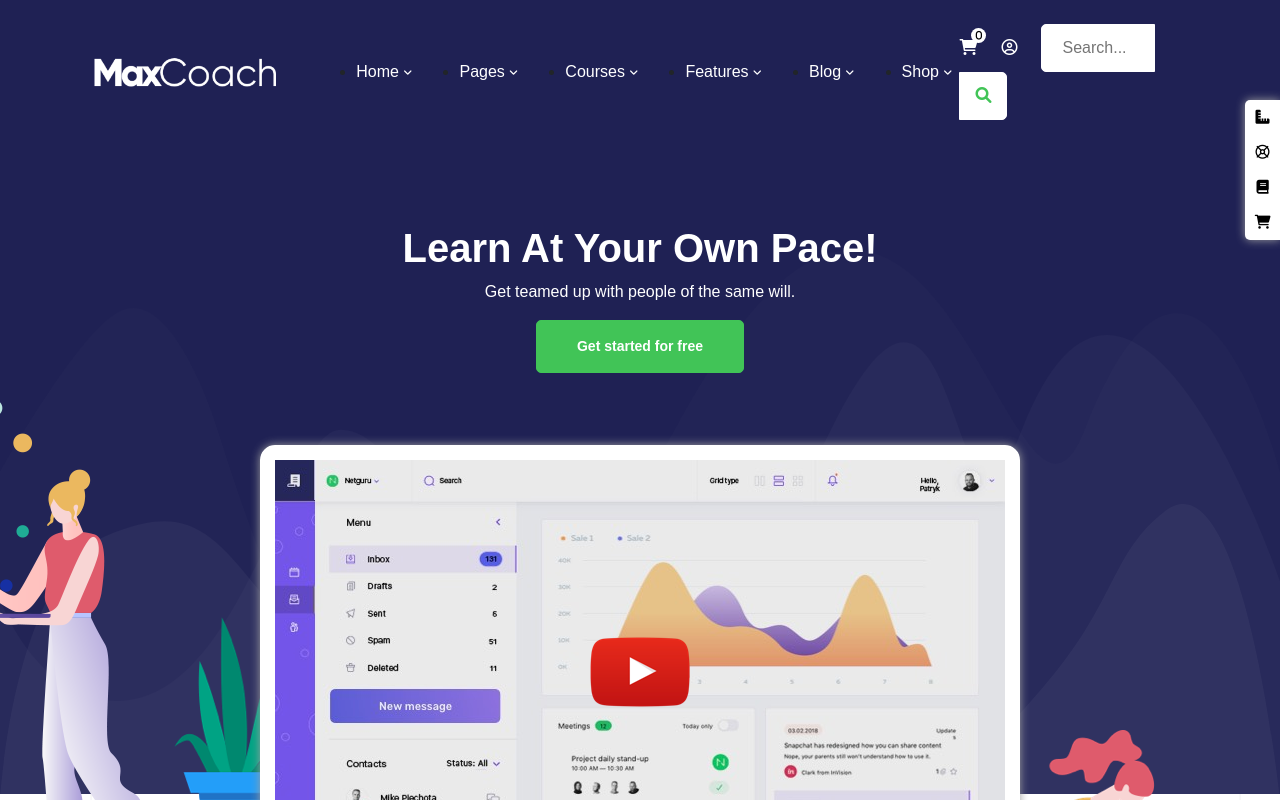
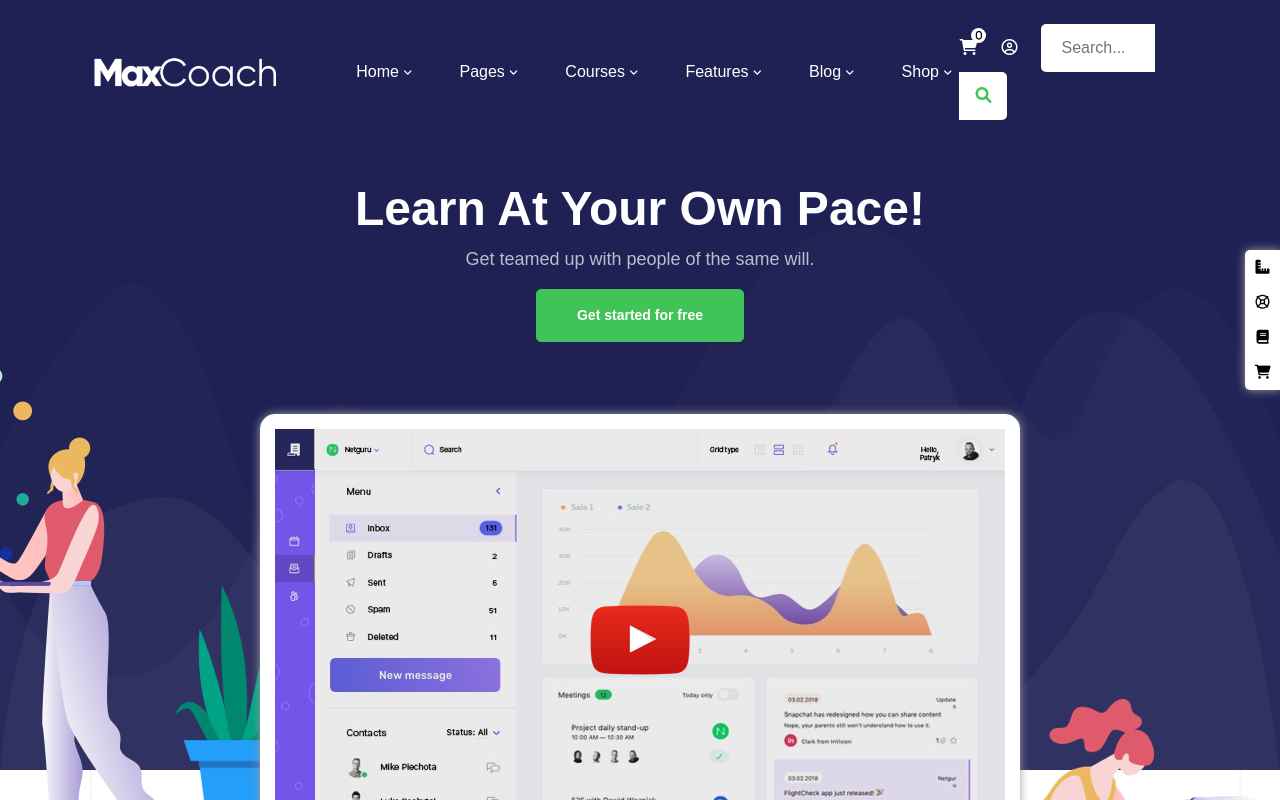
Before and after one commit to xXSamXx00/proj-html-vuejs, a Vue app: page / in a window 1280 px wide. Shown: the top 800 px of the page. Built offline with nearby package versions, Linux system fonts and the light colour scheme.

Commit message:
Add effect header with scrool

```diff
--- a/src/components/SiteHeader.vue
+++ b/src/components/SiteHeader.vue
@@ -1,8 +1,9 @@
 <template>
-    <header>
+    <header :class="{change_color: scrollPosition > 600}">
         <div class="container p-4">
             <div class="logo">
-                <a href="#"><img height="30" src="../assets/images/light-logo.png" alt="Logo"></a>
+                <a href="#" v-show="scrollPosition <= 600"><img height="30" src="../assets/images/light-logo.png" alt="Logo"></a>
+                <a href="#" v-show="scrollPosition > 600"><img height="30" src="../assets/images/dark-logo.png" alt="Logo"></a>
             </div>
             <nav class="d-flex align-items-center">
                 <ul class="d-flex">
@@ -30,13 +31,54 @@ export default {
     name: 'SiteHeader',
     props: {
         menu: Array
+    },
+    data() {
+        return {
+            scrollPosition: null
+        }
+    },
+    methods: {
+        uptadeScroll() {
+            this.scrollPosition = window.scrollY
+        }
+    },
+    mounted() {
+        window.addEventListener("scroll", this.uptadeScroll)
     }
 }
 </script>
 
 <style lang="scss">
+.change_color {
+    background-color: white;
+    box-shadow: 0px 0px 10px #a0a0a0;
+    .zero {
+        color: white !important;
+        background-color: black !important;
+    }
+    a {
+        color: #212529;
+        &:hover {
+            color: #41c457;
+        }
+    }
+    input {
+        background-color: #f5f5f5 !important;
+    }
+    button {
+        background-color: #f5f5f5 !important;
+        &:hover {
+            background-color: #41c457 !important;
+            color: white;
+        }
+    }
+}
 header {
     background-color: #1F2154;
+    position: fixed;
+    width: 100%;
+    transition: 1s;
+    z-index: 2;
     a {
         color: white;
         text-decoration: none;
@@ -49,6 +91,7 @@ header {
         align-items: center;
         justify-content: space-between;
         ul {
+            list-style: none;
             margin: 0;
             li {
                 a {
@@ -79,22 +122,30 @@ header {
         }
         input {
             color: #696969;
-            border: 1px solid white;
+            border: none;
             border-top-left-radius: 5px;
             border-bottom-left-radius: 5px;
-            background: white;
+            background-color: white;
             height: 48px;
             width: 50%;
             padding-left: 20px;
+            &:focus-visible {
+                outline: 0px solid transparent;
+            }
         }
         button {
-            border: 1px solid white;
+            border: none;
             background-color: white;
             color: #41c457;
             border-top-right-radius: 5px;
             border-bottom-right-radius: 5px;
             height: 48px;
             width: 48px;
+            transition: 1s;
+            &:hover {
+                background-color: #41c457;
+                color: white;
+            }
         }
     }
 }
--- a/src/components/SiteMain.vue
+++ b/src/components/SiteMain.vue
@@ -357,13 +357,20 @@ export default {
     padding-top: 80px;
     background-color: #1F2154;
     color: white;
-    height: 650px;
+    height: 770px;
     position: relative;
     .text {
         position: relative;
         z-index: 1;
+        padding-top: 100px;
         h1 {
+            font-size: 48px;
             font-weight: 600;
+        }
+        p {
+            font-size: 18px;
+            font-weight: 500;
+            color: rgba(255, 255, 255, 0.7);
         }
     }
     svg {
@@ -415,7 +422,7 @@ export default {
         position: fixed;
         z-index: 1;
         right: 0;
-        top: 100px;
+        top: 250px;
         background-color: white;
         box-shadow: 0px 0px 10px #a0a0a0;
         color: black;
```
